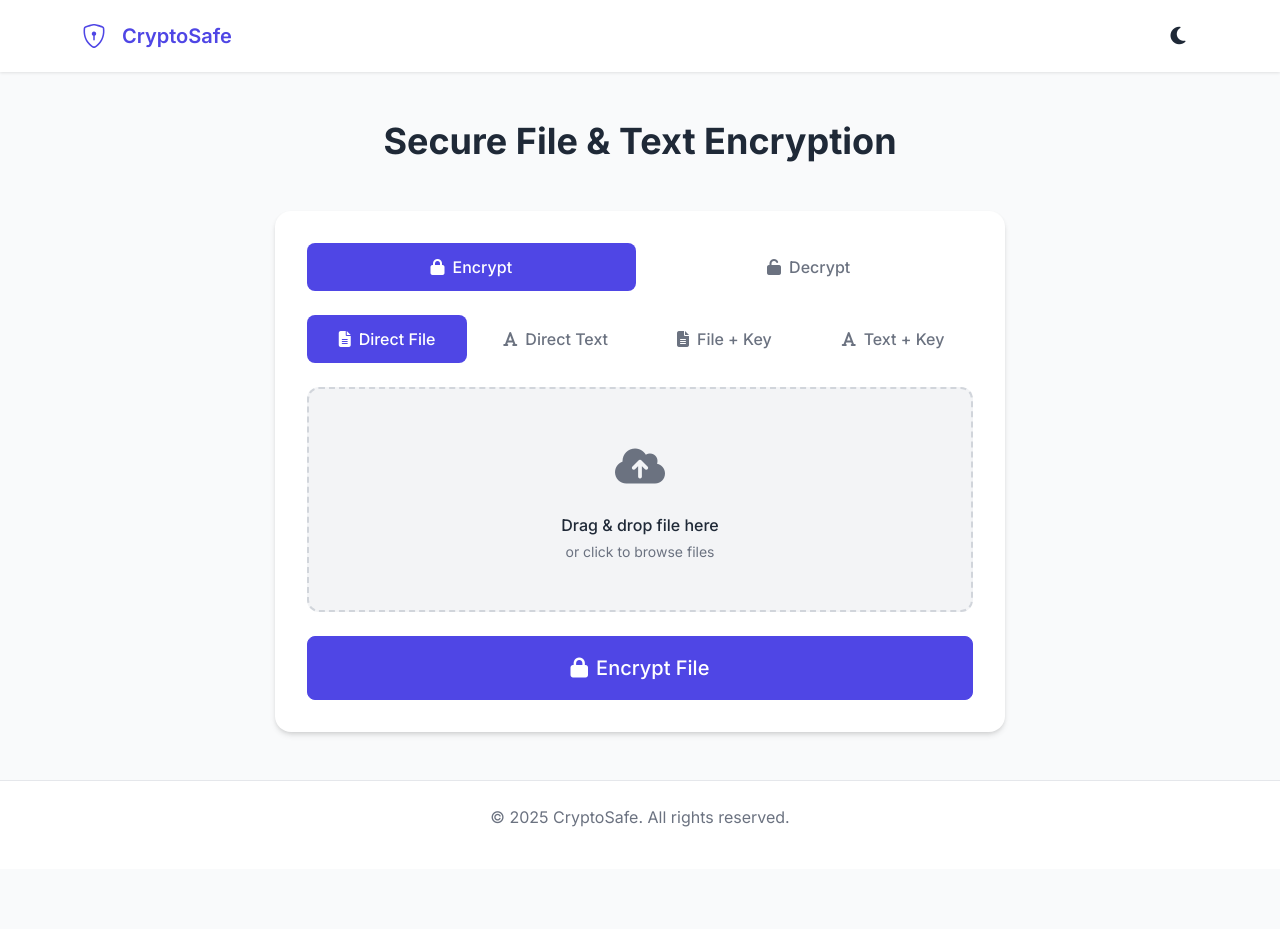
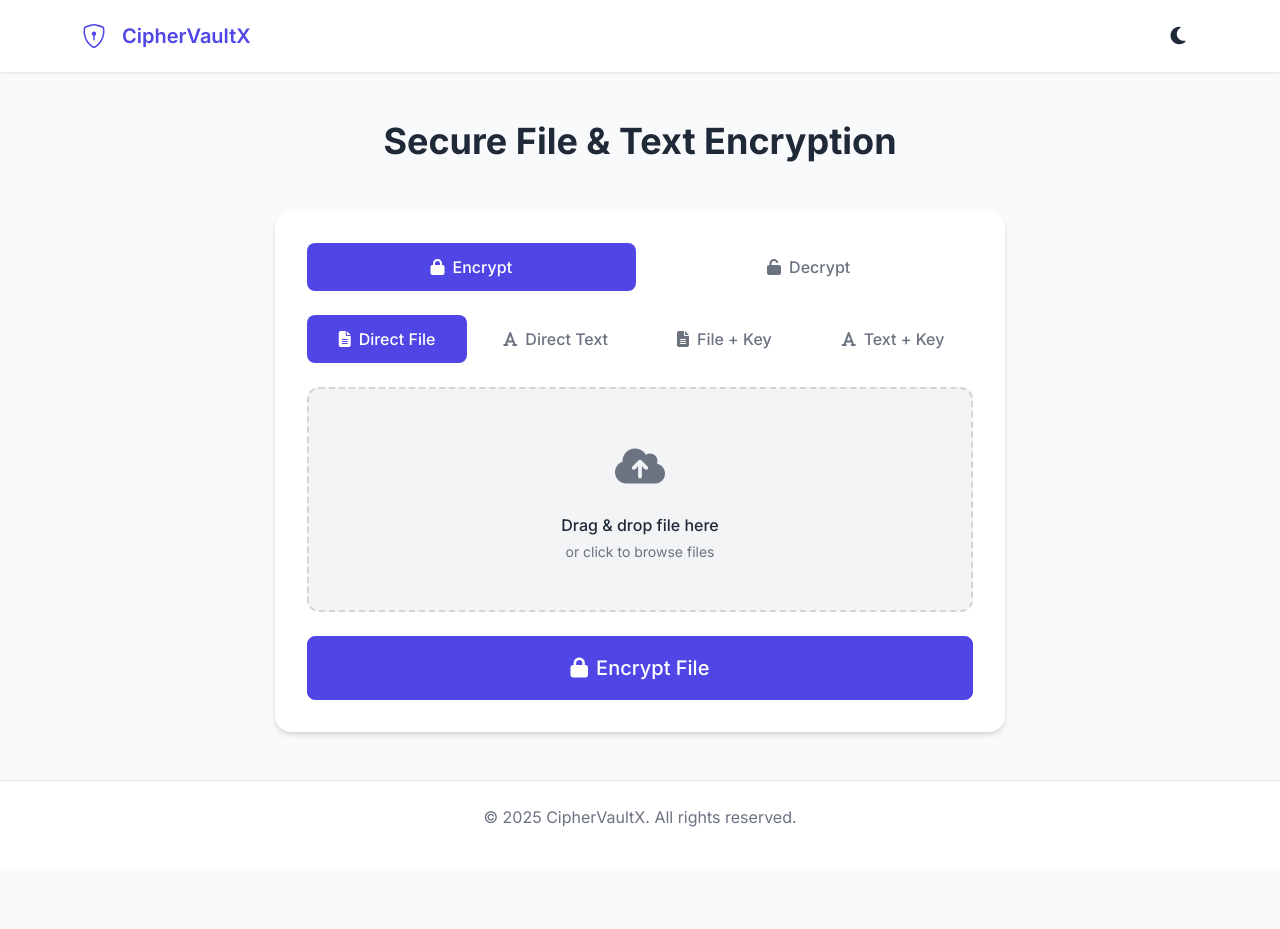
Before and after one commit to djontop/CipherVaultX2.0, a Flask app: page / in a window 1280 px wide. Run offline with Flask 3, Linux system fonts and the light colour scheme.

Commit message:
Updated Project Name

```diff
--- a/templates/decrypt_result.html
+++ b/templates/decrypt_result.html
@@ -3,7 +3,7 @@
 <head>
     <meta charset="UTF-8">
     <meta name="viewport" content="width=device-width, initial-scale=1.0">
-    <title>Decryption Result | CryptoSafe</title>
+    <title>Decryption Result | CipherVaultX</title>
     <link rel="stylesheet" href="https://cdn.jsdelivr.net/npm/bootstrap@5.3.0/dist/css/bootstrap.min.css">
     <link rel="stylesheet" href="{{ url_for('static', filename='css/style.css') }}">
     <link rel="stylesheet" href="https://cdnjs.cloudflare.com/ajax/libs/font-awesome/6.4.0/css/all.min.css">
@@ -17,7 +17,7 @@
                     <path d="M5.338 1.59a61.44 61.44 0 0 0-2.837.856.481.481 0 0 0-.328.39c-.554 4.157.726 7.19 2.253 9.188a10.725 10.725 0 0 0 2.287 2.233c.346.244.652.42.893.533.12.057.218.095.293.118a.55.55 0 0 0 .101.025.615.615 0 0 0 .1-.025c.076-.023.174-.061.294-.118.24-.113.547-.29.893-.533a10.726 10.726 0 0 0 2.287-2.233c1.527-1.997 2.807-5.031 2.253-9.188a.48.48 0 0 0-.328-.39c-.651-.213-1.75-.56-2.837-.855C9.552 1.29 8.531 1.067 8 1.067c-.53 0-1.552.223-2.662.524zM5.072.56C6.157.265 7.31 0 8 0s1.843.265 2.928.56c1.11.3 2.229.655 2.887.87a1.54 1.54 0 0 1 1.044 1.262c.596 4.477-.787 7.795-2.465 9.99a11.775 11.775 0 0 1-2.517 2.453 7.159 7.159 0 0 1-1.048.625c-.28.132-.581.24-.829.24s-.548-.108-.829-.24a7.158 7.158 0 0 1-1.048-.625 11.777 11.777 0 0 1-2.517-2.453C1.928 10.487.545 7.169 1.141 2.692A1.54 1.54 0 0 1 2.185 1.43 62.456 62.456 0 0 1 5.072.56z"/>
                     <path d="M9.5 6.5a1.5 1.5 0 0 1-1 1.415v2.585a.5.5 0 0 1-1 0V7.915a1.5 1.5 0 1 1 2-1.415z"/>
                 </svg>
-                <span>CryptoSafe</span>
+                <span>CipherVaultX</span>
             </a>
             <div class="ms-auto">
                 <button id="theme-toggle" class="theme-toggle-btn" aria-label="Toggle Dark Mode">
@@ -72,7 +72,7 @@
 
     <footer class="footer mt-auto py-4">
         <div class="container text-center">
-            <p>&copy; 2025 CryptoSafe. All rights reserved.</p>
+            <p>&copy; 2025 CipherVaultX. All rights reserved.</p>
         </div>
     </footer>
 
--- a/templates/index.html
+++ b/templates/index.html
@@ -3,7 +3,7 @@
 <head>
     <meta charset="UTF-8">
     <meta name="viewport" content="width=device-width, initial-scale=1.0">
-    <title>CryptoSafe | Secure Encryption</title>
+    <title>CipherVaultX | Secure Encryption</title>
     <link rel="stylesheet" href="https://cdn.jsdelivr.net/npm/bootstrap@5.3.0/dist/css/bootstrap.min.css">
     <link rel="stylesheet" href="{{ url_for('static', filename='css/style.css') }}">
     <link rel="stylesheet" href="https://cdnjs.cloudflare.com/ajax/libs/font-awesome/6.4.0/css/all.min.css">
@@ -17,7 +17,7 @@
                     <path d="M5.338 1.59a61.44 61.44 0 0 0-2.837.856.481.481 0 0 0-.328.39c-.554 4.157.726 7.19 2.253 9.188a10.725 10.725 0 0 0 2.287 2.233c.346.244.652.42.893.533.12.057.218.095.293.118a.55.55 0 0 0 .101.025.615.615 0 0 0 .1-.025c.076-.023.174-.061.294-.118.24-.113.547-.29.893-.533a10.726 10.726 0 0 0 2.287-2.233c1.527-1.997 2.807-5.031 2.253-9.188a.48.48 0 0 0-.328-.39c-.651-.213-1.75-.56-2.837-.855C9.552 1.29 8.531 1.067 8 1.067c-.53 0-1.552.223-2.662.524zM5.072.56C6.157.265 7.31 0 8 0s1.843.265 2.928.56c1.11.3 2.229.655 2.887.87a1.54 1.54 0 0 1 1.044 1.262c.596 4.477-.787 7.795-2.465 9.99a11.775 11.775 0 0 1-2.517 2.453 7.159 7.159 0 0 1-1.048.625c-.28.132-.581.24-.829.24s-.548-.108-.829-.24a7.158 7.158 0 0 1-1.048-.625 11.777 11.777 0 0 1-2.517-2.453C1.928 10.487.545 7.169 1.141 2.692A1.54 1.54 0 0 1 2.185 1.43 62.456 62.456 0 0 1 5.072.56z"/>
                     <path d="M9.5 6.5a1.5 1.5 0 0 1-1 1.415v2.585a.5.5 0 0 1-1 0V7.915a1.5 1.5 0 1 1 2-1.415z"/>
                 </svg>
-                <span>CryptoSafe</span>
+                <span>CipherVaultX</span>
             </a>
             <div class="ms-auto">
                 <button id="theme-toggle" class="theme-toggle-btn" aria-label="Toggle Dark Mode">
@@ -307,7 +307,7 @@
 
         <footer class="footer mt-auto py-4">
             <div class="container text-center">
-                <p>&copy; 2025 CryptoSafe. All rights reserved.</p>
+                <p>&copy; 2025 CipherVaultX. All rights reserved.</p>
             </div>
         </footer>
 
--- a/templates/result.html
+++ b/templates/result.html
@@ -3,7 +3,7 @@
 <head>
     <meta charset="UTF-8">
     <meta name="viewport" content="width=device-width, initial-scale=1.0">
-    <title>Encryption Result | CryptoSafe</title>
+    <title>Encryption Result | CipherVaultX</title>
     <link rel="stylesheet" href="https://cdn.jsdelivr.net/npm/bootstrap@5.3.0/dist/css/bootstrap.min.css">
     <link rel="stylesheet" href="{{ url_for('static', filename='css/style.css') }}">
     <link rel="stylesheet" href="https://cdnjs.cloudflare.com/ajax/libs/font-awesome/6.4.0/css/all.min.css">
@@ -17,7 +17,7 @@
                     <path d="M5.338 1.59a61.44 61.44 0 0 0-2.837.856.481.481 0 0 0-.328.39c-.554 4.157.726 7.19 2.253 9.188a10.725 10.725 0 0 0 2.287 2.233c.346.244.652.42.893.533.12.057.218.095.293.118a.55.55 0 0 0 .101.025.615.615 0 0 0 .1-.025c.076-.023.174-.061.294-.118.24-.113.547-.29.893-.533a10.726 10.726 0 0 0 2.287-2.233c1.527-1.997 2.807-5.031 2.253-9.188a.48.48 0 0 0-.328-.39c-.651-.213-1.75-.56-2.837-.855C9.552 1.29 8.531 1.067 8 1.067c-.53 0-1.552.223-2.662.524zM5.072.56C6.157.265 7.31 0 8 0s1.843.265 2.928.56c1.11.3 2.229.655 2.887.87a1.54 1.54 0 0 1 1.044 1.262c.596 4.477-.787 7.795-2.465 9.99a11.775 11.775 0 0 1-2.517 2.453 7.159 7.159 0 0 1-1.048.625c-.28.132-.581.24-.829.24s-.548-.108-.829-.24a7.158 7.158 0 0 1-1.048-.625 11.777 11.777 0 0 1-2.517-2.453C1.928 10.487.545 7.169 1.141 2.692A1.54 1.54 0 0 1 2.185 1.43 62.456 62.456 0 0 1 5.072.56z"/>
                     <path d="M9.5 6.5a1.5 1.5 0 0 1-1 1.415v2.585a.5.5 0 0 1-1 0V7.915a1.5 1.5 0 1 1 2-1.415z"/>
                 </svg>
-                <span>CryptoSafe</span>
+                <span>CipherVaultX</span>
             </a>
             <div class="ms-auto">
                 <button id="theme-toggle" class="theme-toggle-btn" aria-label="Toggle Dark Mode">
@@ -83,7 +83,7 @@
 
     <footer class="footer mt-auto py-4">
         <div class="container text-center">
-            <p>&copy; 2025 CryptoSafe. All rights reserved.</p>
+            <p>&copy; 2025 CipherVaultX. All rights reserved.</p>
         </div>
     </footer>
 
```
